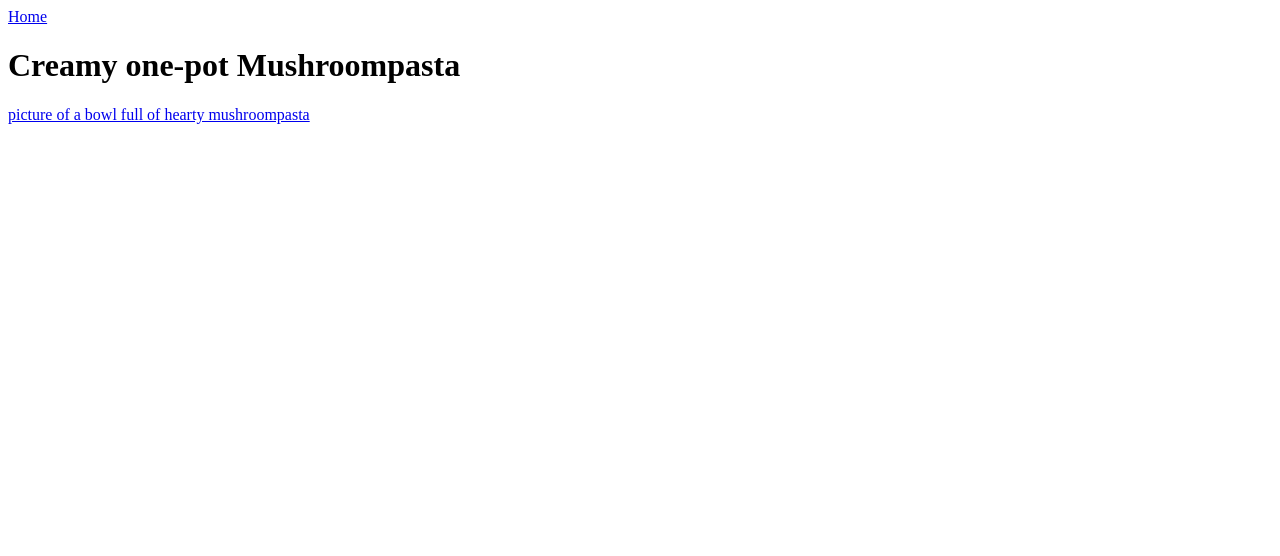
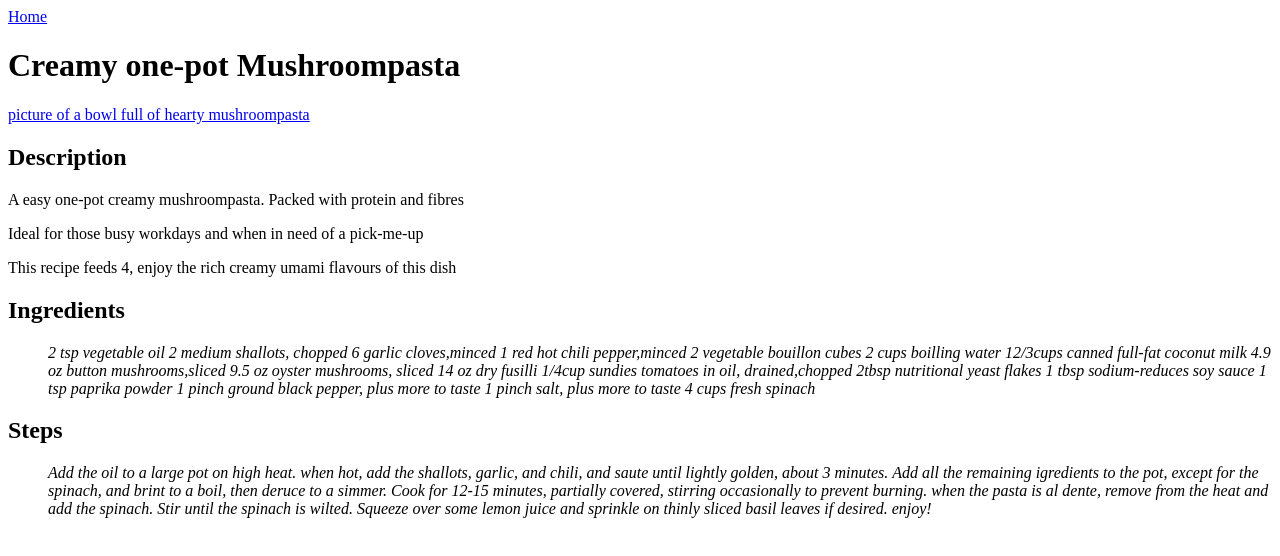
Before and after one commit to Bokkelus/odin-recipes, a plain HTML site: page recipes/mushroompasta.html in a window 1280 px wide. Drawn offline with Linux system fonts and the light colour scheme.

Commit message:
Added ul and ol for the refipe including headers

```diff
--- a/recipes/mushroompasta.html
+++ b/recipes/mushroompasta.html
@@ -10,5 +10,41 @@
     <H1>Creamy one-pot Mushroompasta</H1>
 <a href="../images/mushroompasta.jpg">picture of a bowl full of hearty mushroompasta</a>
 
+<h2>Description</h2>
+    <p>A easy one-pot creamy mushroompasta. Packed with protein and fibres</p>
+    <p>Ideal for those busy workdays and when in need of a pick-me-up</p>
+    <p>This recipe feeds 4, enjoy the rich creamy umami flavours of this dish</p>
+
+    <h2>Ingredients</h2>
+
+<ul>
+    <i>2 tsp vegetable oil</i>
+    <i>2 medium shallots, chopped</i>
+    <i>6 garlic cloves,minced</i>
+    <i>1 red hot chili pepper,minced</i>
+    <i>2 vegetable bouillon cubes</i>
+    <i>2 cups boilling water</i>
+    <i>1<em>2/3</em>cups canned full-fat coconut milk</i>
+    <i>4.9 oz button mushrooms,sliced</i>
+    <i>9.5 oz oyster mushrooms, sliced</i>
+    <i>14 oz dry fusilli</i>
+    <i><em>1/4</em>cup sundies tomatoes in oil, drained,chopped</i>
+    <i>2tbsp nutritional yeast flakes</i>
+    <i>1 tbsp sodium-reduces soy sauce</i>
+    <i>1 tsp paprika powder</i>
+    <i>1 pinch ground black pepper, plus more to taste</i>
+    <i>1 pinch salt, plus more to taste</i>
+    <i>4 cups fresh spinach</i>
+</ul>
+
+<h2>Steps</h2>
+    <ol>
+        <i>Add the oil to a large pot on high heat. when hot, add the shallots, garlic, and chili, and saute until lightly golden, about 3 minutes.</i>
+        <i>Add all the remaining igredients to the pot, except for the spinach, and brint to a boil, then deruce to a simmer. Cook for 12-15 minutes, partially covered, stirring occasionally to prevent burning.</i>
+        <i>when the pasta is al dente, remove from the heat and add the spinach. Stir until the spinach is wilted.</i>
+        <i>Squeeze over some lemon juice and sprinkle on thinly sliced basil leaves if desired. enjoy!</i>
+    </ol>
+
+
 </body>
 </html>
```
